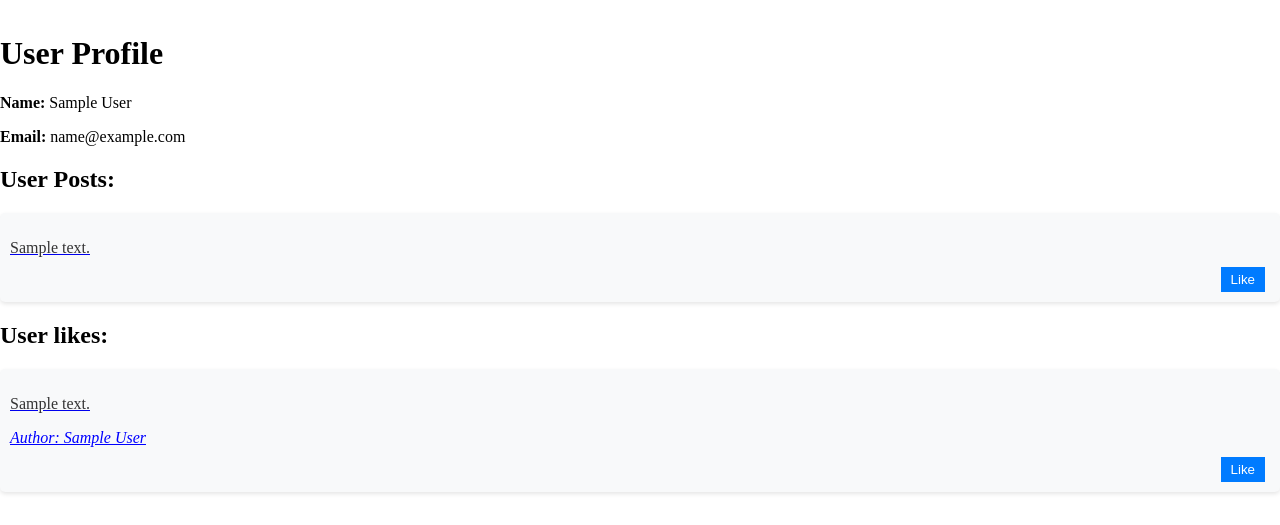
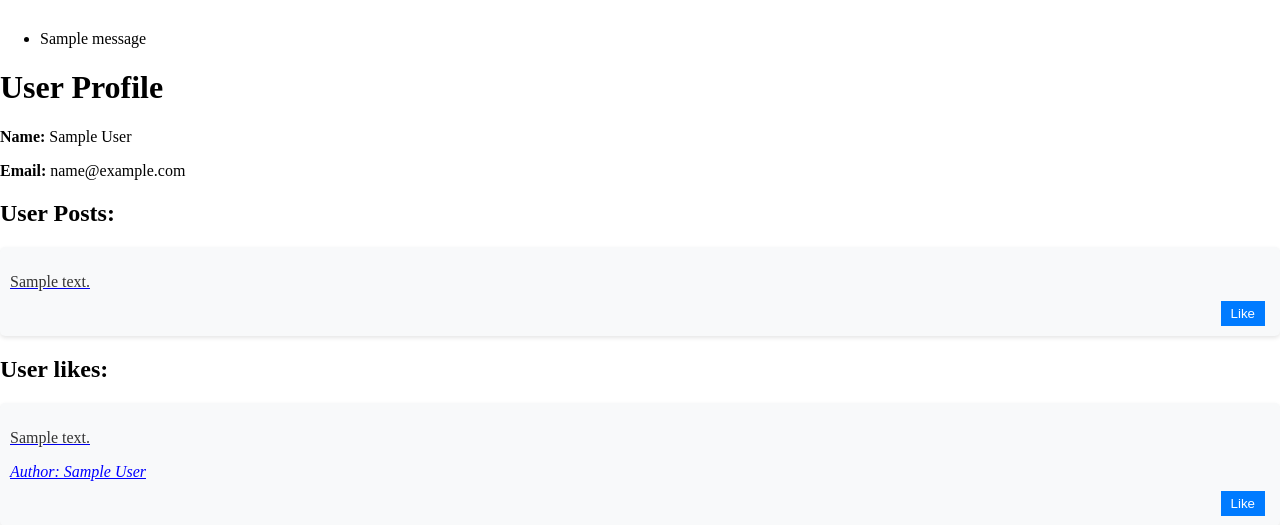
Before and after one commit to FaroukZakaria/Mini_social_media, a Flask app: page /users/1 in a window 1280 px wide. Shown: the part 46-571 px from the top of the page. Run offline with Flask 3, Linux system fonts and the light colour scheme; tables that the repository leaves empty hold one stand-in row (values such as "Sample post"); one stand-in notice (Sample message) is shown.

Commit message:
Made flash appear in the profile page

```diff
--- a/templates/profile.html
+++ b/templates/profile.html
@@ -10,6 +10,20 @@
 </head>
 <body>
     {% include 'navbar.html' %}
+	{% with messages = get_flashed_messages() %}
+        {% if messages %}
+            <ul class="flashes">
+                {% for message in messages %}
+                    <!-- Check if the message contains 'success' to apply the correct style -->
+                    {% if 'success' in message %}
+                        <li class="flash-success">{{ message }}</li>
+                    {% else %}
+                        <li>{{ message }}</li>
+                    {% endif %}
+                {% endfor %}
+            </ul>
+        {% endif %}
+    {% endwith %}
     <h1>User Profile</h1>
     <div>
         <p><strong>Name:</strong> {{ user.firstname }} {{ user.lastname }}{% if is_current_user %} (Me){% endif %}</p>
```
